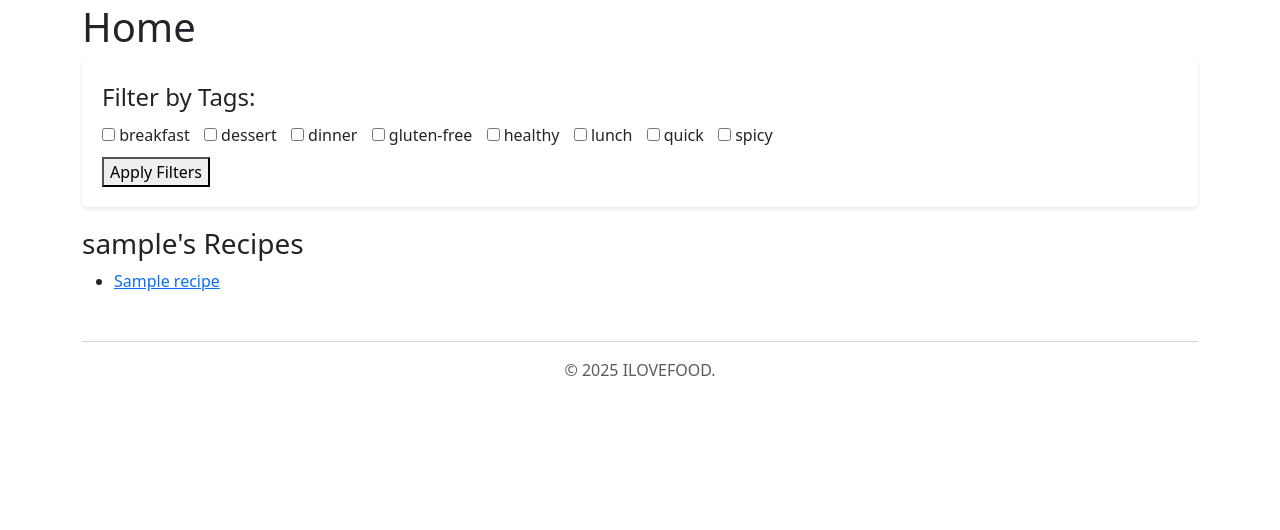
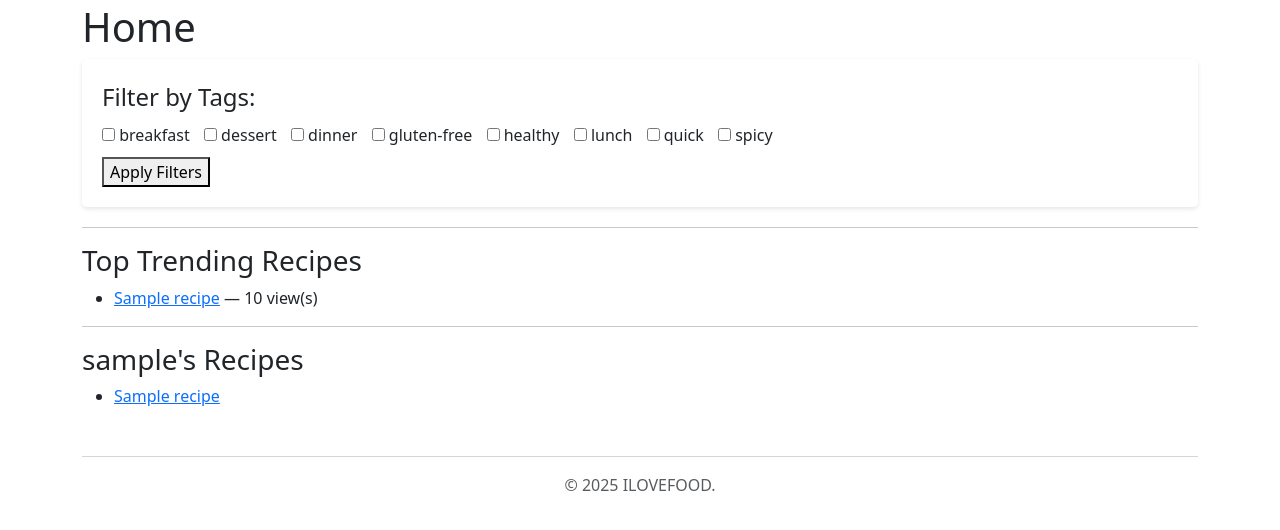
Before and after one commit to adrian8284/RecipeWebApp, a Flask app: page / in a window 1280 px wide. Shown: the part 159-689 px from the top of the page. Run offline with Flask 3, Linux system fonts and the light colour scheme; tables that the repository leaves empty hold one stand-in row (values such as "Sample post").

Commit message:
Trending + minor font size changes

```diff
--- a/app/models.py
+++ b/app/models.py
@@ -49,6 +49,7 @@ class Recipe(db.Model):
     ingredients = db.Column(db.Text, nullable=False)
     instructions = db.Column(db.Text, nullable=False)
     date_created = db.Column(db.Date, default=date.today)
+    views = db.Column(db.Integer, default=0)
     # Foreign key to link recipe to user
     user_id = db.Column(db.Integer, db.ForeignKey(User.id), index=True)
 
--- a/app/routes.py
+++ b/app/routes.py
@@ -21,6 +21,7 @@ def show_recipes():
 def home():
     users = User.query.all()
     tags = Tag.query.order_by(Tag.name).all()
+    trending_recipes = Recipe.query.filter(Recipe.views > 0).order_by(Recipe.views.desc()).limit(5).all()
     selected_tags = []
     filtered_recipes = None
 
@@ -38,7 +39,7 @@ def home():
         else:
             flash('Please select at least one tag.', 'error')
 
-    return render_template("home.html", users=users, tags=tags, selected_tags=selected_tags, filtered_recipes=filtered_recipes)
+    return render_template("home.html", users=users, tags=tags, selected_tags=selected_tags, filtered_recipes=filtered_recipes,trending_recipes=trending_recipes)
 
 @myapp_obj.route("/search", methods=['GET', 'POST'])
 def search():
@@ -66,6 +67,9 @@ def show_recipe(integer):
     recipe = Recipe.query.get_or_404(integer)
     comment_form = CommentForm()
     rating_form = RatingForm()
+
+    recipe.views += 1
+    db.session.commit()
 
     if comment_form.validate_on_submit():
         comment = Comment(
--- a/app/templates/all_recipes.html
+++ b/app/templates/all_recipes.html
@@ -12,7 +12,7 @@
     </a>
     <hr>
 
-    <h2>Your Recipes</h2>
+    <h3>Your Recipes</h3>
     {% if recipes %}
     {% for recipe in recipes %}
         <div>
@@ -29,7 +29,7 @@
 
     <hr>
 
-  <h2>Favorite Recipes</h2>
+  <h3>Favorite Recipes</h3>
   {% if saved_recipes %}
     <ul>
       {% for recipe in saved_recipes %}
--- a/app/templates/cook_now.html
+++ b/app/templates/cook_now.html
@@ -15,7 +15,7 @@
 <hr>
 
 <!-- Matched Recipes -->
-<h2>Recipes you can cook now:</h2>
+<h3>Recipes you can cook now:</h3>
 {% if matched_recipes %}
 <ul>
     {% for recipe, matched in matched_recipes %}
@@ -31,7 +31,7 @@
 <hr>
 
 <!-- Close Recipes -->
-<h2>Recipes you can almost cook:</h2>
+<h3>Recipes you can almost cook:</h3>
 {% if close_recipes %}
 <ul>
     {% for recipe, matched, missing_ingredients in close_recipes %}
--- a/app/templates/home.html
+++ b/app/templates/home.html
@@ -23,6 +23,23 @@
             </div>
         </fieldset>
     </form>
+
+    <!-- Display Trending Recipes -->
+    <hr>
+    <h3>Top Trending Recipes</h3>
+    {% if trending_recipes %}
+    <ul>
+        {% for recipe in trending_recipes %}
+        <li>
+            <a href="{{ url_for('show_recipe', integer=recipe.id) }}">{{ recipe.title }}</a>
+            — {{ recipe.views }} view(s)
+        </li>
+        {% endfor %}
+    </ul>
+    {% else %}
+    <p>No trending recipes yet.</p>
+    {% endif %}
+    <hr>
 
     <!-- Display Filtered Recipes or All Recipes -->
     {% if filtered_recipes is not none %}
```
Also changed, not shown: README.md.
